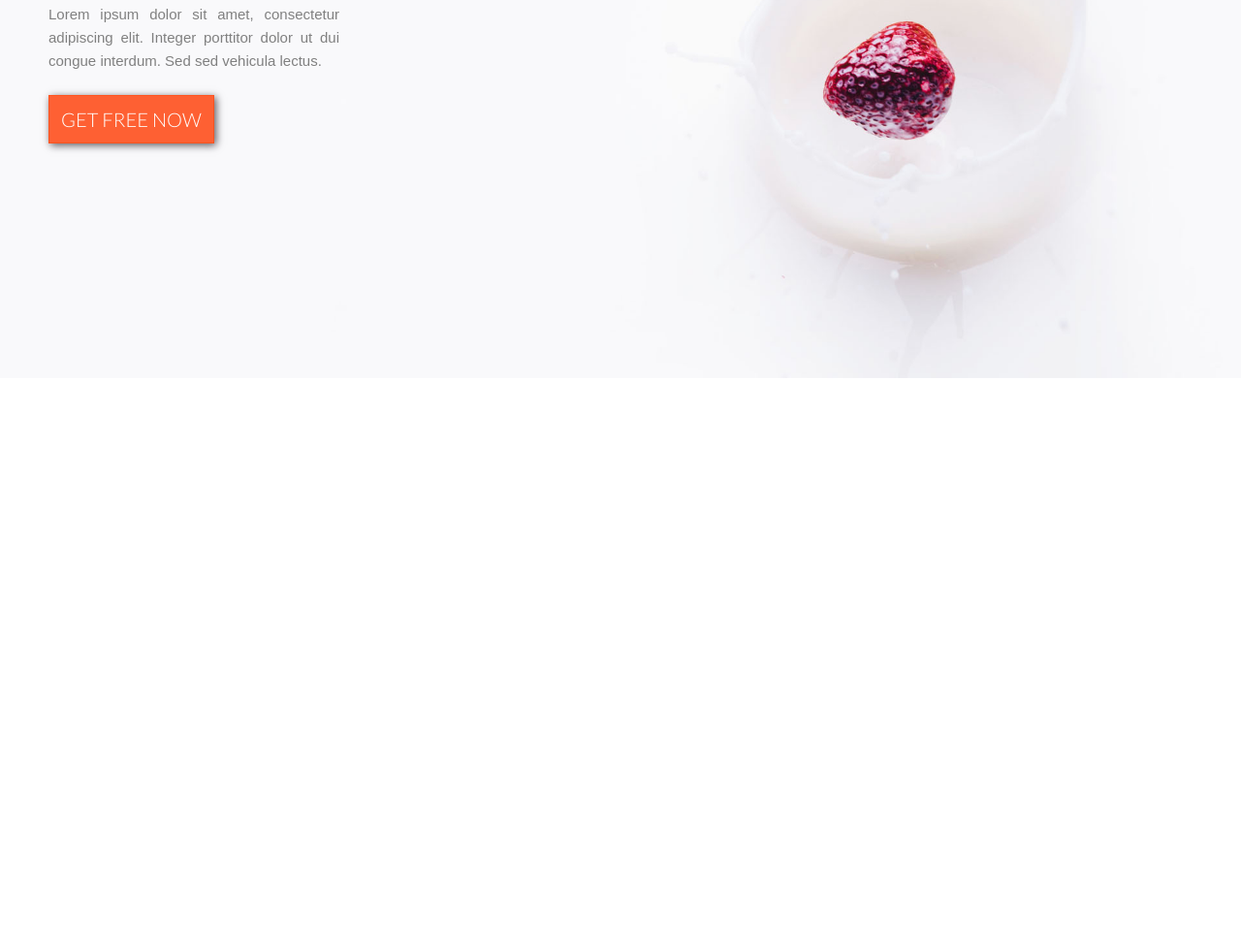
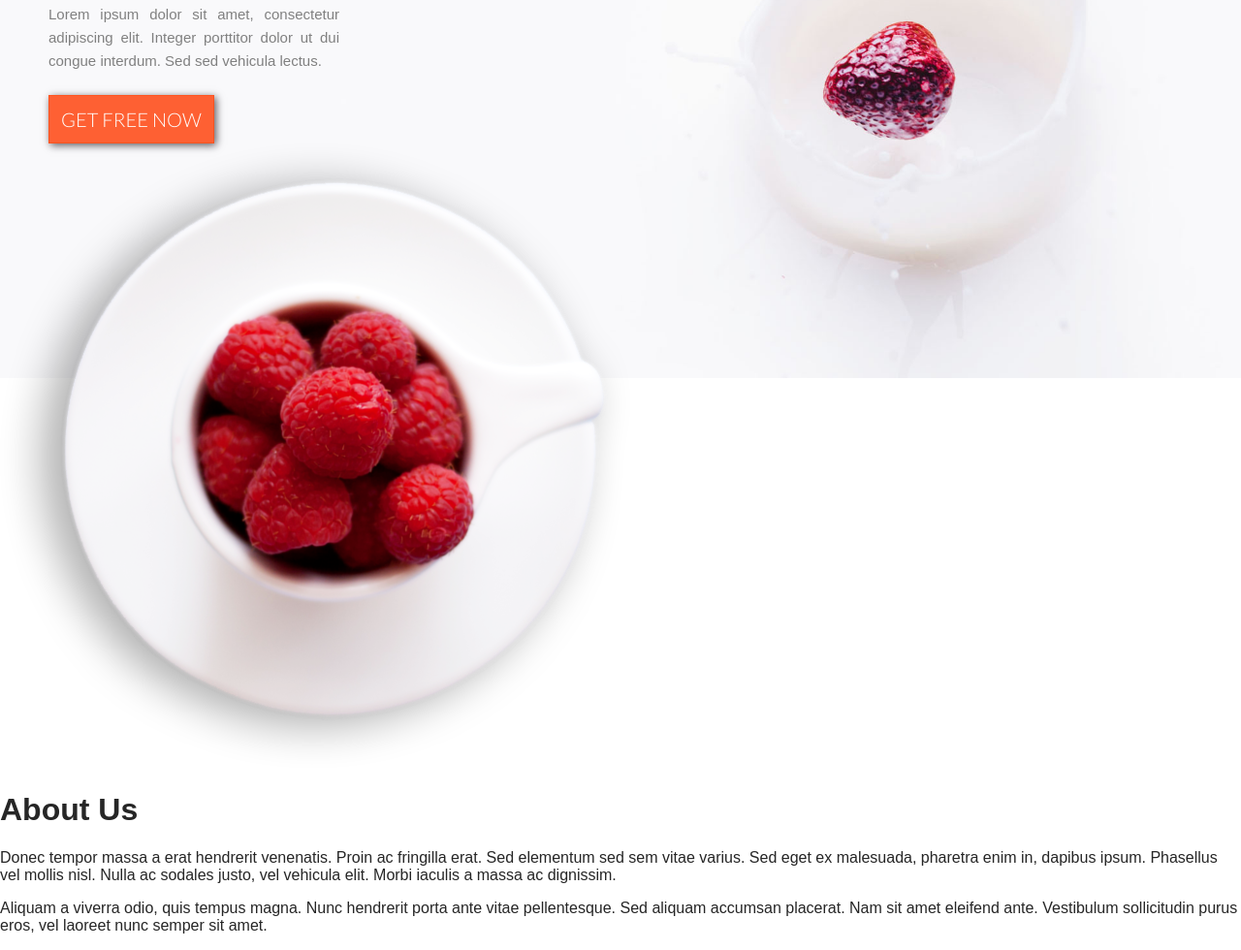
Before and after one commit to kamilw87/weekly-webdev-2, a plain HTML site: page index.html in a window 1280 px wide. Shown: the part 277-1257 px from the top of the page at 97% size. Before the commit the page ends 800 px from the top, so only its background shows below. Drawn offline with Linux system fonts and the light colour scheme.

Commit message:
adding section 'About Us'

```diff
--- a/index.html
+++ b/index.html
@@ -69,6 +69,23 @@
 
 		</div> <!-- /.home -->
 
+
+		<div class="about">
+
+			<img class="about-img" src="img/about-us.png" alt="raspberry in a cup">
+
+			<div class="about-content">
+
+					<h1 class="about-title">About Us</h1>
+
+					<p class="about-text">Donec tempor massa a erat hendrerit venenatis. Proin ac fringilla erat. Sed elementum sed sem vitae varius. Sed eget ex malesuada, pharetra enim in, dapibus ipsum. Phasellus vel mollis nisl. Nulla ac sodales justo, vel vehicula elit. Morbi iaculis a massa ac dignissim.</p>
+
+					<p class="about-text">Aliquam a viverra odio, quis tempus magna. Nunc hendrerit porta ante vitae pellentesque. Sed aliquam accumsan placerat. Nam sit amet eleifend ante. Vestibulum sollicitudin purus eros, vel laoreet nunc semper sit amet.</p>
+
+		</div>
+
+
+
 	</div><!-- /.container -->
 
 
--- a/style.css
+++ b/style.css
@@ -4,7 +4,6 @@ body {
 }
 
 .container {
-	position: relative;
 	width: 100%;
 	margin: 0 auto;
 	padding: 0;
@@ -14,12 +13,14 @@ body {
 }
 
 .home {
+	position: relative;
 	padding: 0 50px;
 }
 
 .home-bg {
+	position: absolute;
+	display: block;
 	width: 100%;
-	position: absolute;
 	top: 0;
 	left: 0;
 	z-index: -100;
@@ -94,3 +95,11 @@ body {
 	-moz-box-shadow: 2px 2px 8px 0px rgba(92,86,92,1);
 	box-shadow: 2px 2px 8px 0px rgba(92,86,92,1);
 }
+
+
+.about-img {
+	position: relative;
+	top: 0;
+	left: 0;
+	z-index: -100;
+}
```
